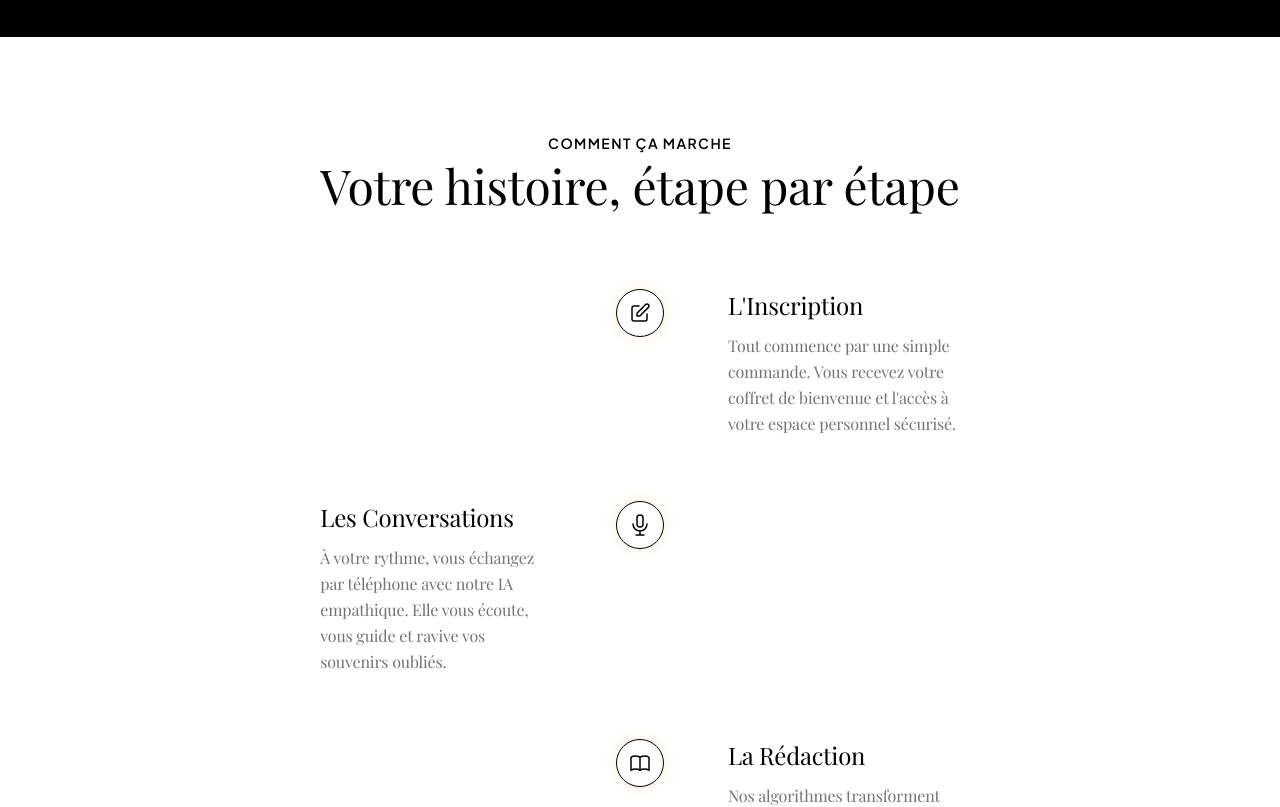
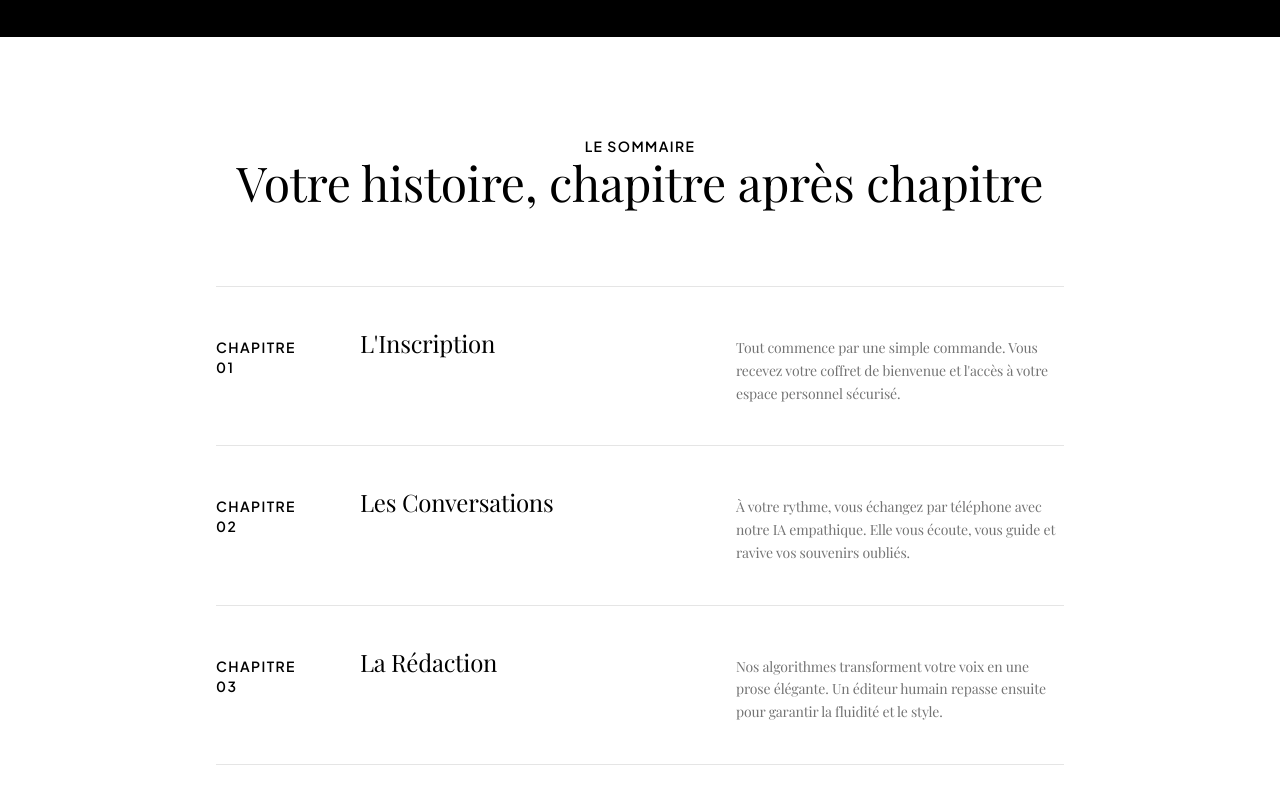
Before and after one commit to solalchetrit/loomina, a Next.js app: page / in a window 1280 px wide. Shown: the part 1340-2147 px from the top of the page. Built offline with nearby package versions, Linux system fonts and the light colour scheme; a web font is replaced by a local one.

Commit message:
refactor(ui): redesign process as a book chapter list

```diff
--- a/components/HowItWorks.tsx
+++ b/components/HowItWorks.tsx
@@ -2,83 +2,62 @@
 
 const STEPS = [
   {
+    chapter: "01",
     title: "L'Inscription",
     description: "Tout commence par une simple commande. Vous recevez votre coffret de bienvenue et l'accès à votre espace personnel sécurisé.",
-    icon: (
-      <svg fill="none" viewBox="0 0 24 24" stroke="currentColor" className="w-6 h-6">
-        <path strokeLinecap="round" strokeLinejoin="round" strokeWidth={1.5} d="M11 5H6a2 2 0 00-2 2v11a2 2 0 002 2h11a2 2 0 002-2v-5m-1.414-9.414a2 2 0 112.828 2.828L11.828 15H9v-2.828l8.586-8.586z" />
-      </svg>
-    ),
   },
   {
+    chapter: "02",
     title: "Les Conversations",
     description: "À votre rythme, vous échangez par téléphone avec notre IA empathique. Elle vous écoute, vous guide et ravive vos souvenirs oubliés.",
-    icon: (
-      <svg fill="none" viewBox="0 0 24 24" stroke="currentColor" className="w-6 h-6">
-        <path strokeLinecap="round" strokeLinejoin="round" strokeWidth={1.5} d="M19 11a7 7 0 01-7 7m0 0a7 7 0 01-7-7m7 7v4m0 0H8m4 0h4m-4-8a3 3 0 01-3-3V5a3 3 0 116 0v6a3 3 0 01-3 3z" />
-      </svg>
-    ),
   },
   {
+    chapter: "03",
     title: "La Rédaction",
     description: "Nos algorithmes transforment votre voix en une prose élégante. Un éditeur humain repasse ensuite pour garantir la fluidité et le style.",
-    icon: (
-      <svg fill="none" viewBox="0 0 24 24" stroke="currentColor" className="w-6 h-6">
-        <path strokeLinecap="round" strokeLinejoin="round" strokeWidth={1.5} d="M12 6.253v13m0-13C10.832 5.477 9.246 5 7.5 5S4.168 5.477 3 6.253v13C4.168 18.477 5.754 18 7.5 18s3.332.477 4.5 1.253m0-13C13.168 5.477 14.754 5 16.5 5c1.747 0 3.332.477 4.5 1.253v13C19.832 18.477 18.247 18 16.5 18c-1.746 0-3.332.477-4.5 1.253" />
-      </svg>
-    ),
   },
   {
+    chapter: "04",
     title: "L'Héritage",
     description: "Vous recevez chez vous un magnifique livre relié, prêt à être transmis. Votre histoire est désormais éternelle.",
-    icon: (
-      <svg fill="none" viewBox="0 0 24 24" stroke="currentColor" className="w-6 h-6">
-        <path strokeLinecap="round" strokeLinejoin="round" strokeWidth={1.5} d="M12 6.253v13m0-13C10.832 5.477 9.246 5 7.5 5S4.168 5.477 3 6.253v13C4.168 18.477 5.754 18 7.5 18s3.332.477 4.5 1.253m0-13C13.168 5.477 14.754 5 16.5 5c1.747 0 3.332.477 4.5 1.253v13C19.832 18.477 18.247 18 16.5 18c-1.746 0-3.332.477-4.5 1.253" />
-      </svg>
-    ),
   },
 ];
 
 export default function HowItWorks() {
   return (
-    <section id="process" className="relative py-24 bg-white overflow-hidden">
-      <div className="max-w-5xl mx-auto px-6 relative">
-        {/* En-tête de section */}
-        <div className="text-center mb-20">
-          <span className="text-[var(--loomina-gold)] text-sm font-bold tracking-widest uppercase mb-2 block">
-            Comment ça marche
+    <section id="process" className="relative py-24 bg-white text-[var(--loomina-black)]">
+      <div className="max-w-4xl mx-auto px-6">
+        {/* En-tête */}
+        <div className="text-center mb-20 space-y-4">
+          <span className="text-[var(--loomina-gold)] text-sm font-bold tracking-widest uppercase">
+            Le Sommaire
           </span>
-          <h2 className="text-4xl md:text-5xl font-serif text-[var(--loomina-ink)]">
-            Votre histoire, étape par étape
+          <h2 className="text-4xl md:text-5xl font-serif">
+            Votre histoire, chapitre après chapitre
           </h2>
         </div>
 
-        {/* Ligne Centrale (Le Fil) */}
-        <div className="absolute left-6 md:left-1/2 top-40 bottom-20 w-px bg-gradient-to-b from-transparent via-[var(--loomina-gold)]/50 to-transparent md:-translate-x-1/2"></div>
+        {/* Liste style "Sommaire" */}
+        <div className="border-t border-black/10">
+          {STEPS.map((step, index) => (
+            <div
+              key={index}
+              className="group flex flex-col md:flex-row md:items-baseline gap-4 md:gap-12 py-10 border-b border-black/10 transition-colors hover:bg-neutral-50/50"
+            >
+              {/* Numéro de Chapitre */}
+              <div className="text-sm font-bold tracking-widest text-[var(--loomina-gold)] w-24 shrink-0 uppercase">
+                Chapitre {step.chapter}
+              </div>
 
-        {/* Liste des étapes */}
-        <div className="space-y-16">
-          {STEPS.map((step, index) => (
-            <div key={index} className={`relative flex flex-col md:flex-row items-center gap-8 ${index % 2 === 0 ? "md:flex-row-reverse" : ""
-              }`}>
-
-              {/* Contenu Texte (Alternance) */}
-              <div className={`flex-1 w-full text-left md:text-${index % 2 === 0 ? "left" : "right"} pl-28 md:pl-0 ${index % 2 === 0 ? "md:pl-24" : "md:pr-24"}`}>
-                <h3 className="text-2xl font-serif text-[var(--loomina-black)] mb-3">
+              {/* Contenu */}
+              <div className="flex-1 grid md:grid-cols-2 gap-4 md:gap-12 items-baseline">
+                <h3 className="text-2xl font-serif font-medium text-[var(--loomina-black)] group-hover:text-[var(--loomina-amber-strong)] transition-colors">
                   {step.title}
                 </h3>
-                <p className={`text-neutral-500 leading-relaxed max-w-md ${index % 2 === 0 ? "mr-auto" : "ml-auto"}`}>
+                <p className="text-neutral-500 leading-relaxed text-sm">
                   {step.description}
                 </p>
               </div>
-
-              {/* Point Central (Connecteur) */}
-              <div className="absolute left-6 md:left-1/2 -translate-x-1/2 top-0 md:top-0 flex items-center justify-center w-12 h-12 rounded-full bg-white border border-[var(--loomina-gold)] text-[var(--loomina-gold)] shadow-[0_0_15px_rgba(234,191,119,0.3)] z-10">
-                {step.icon}
-              </div>
-
-              {/* Espace vide pour l'équilibre visuel */}
-              <div className="flex-1 hidden md:block w-1/2 md:pl-12"></div>
             </div>
           ))}
         </div>
```
